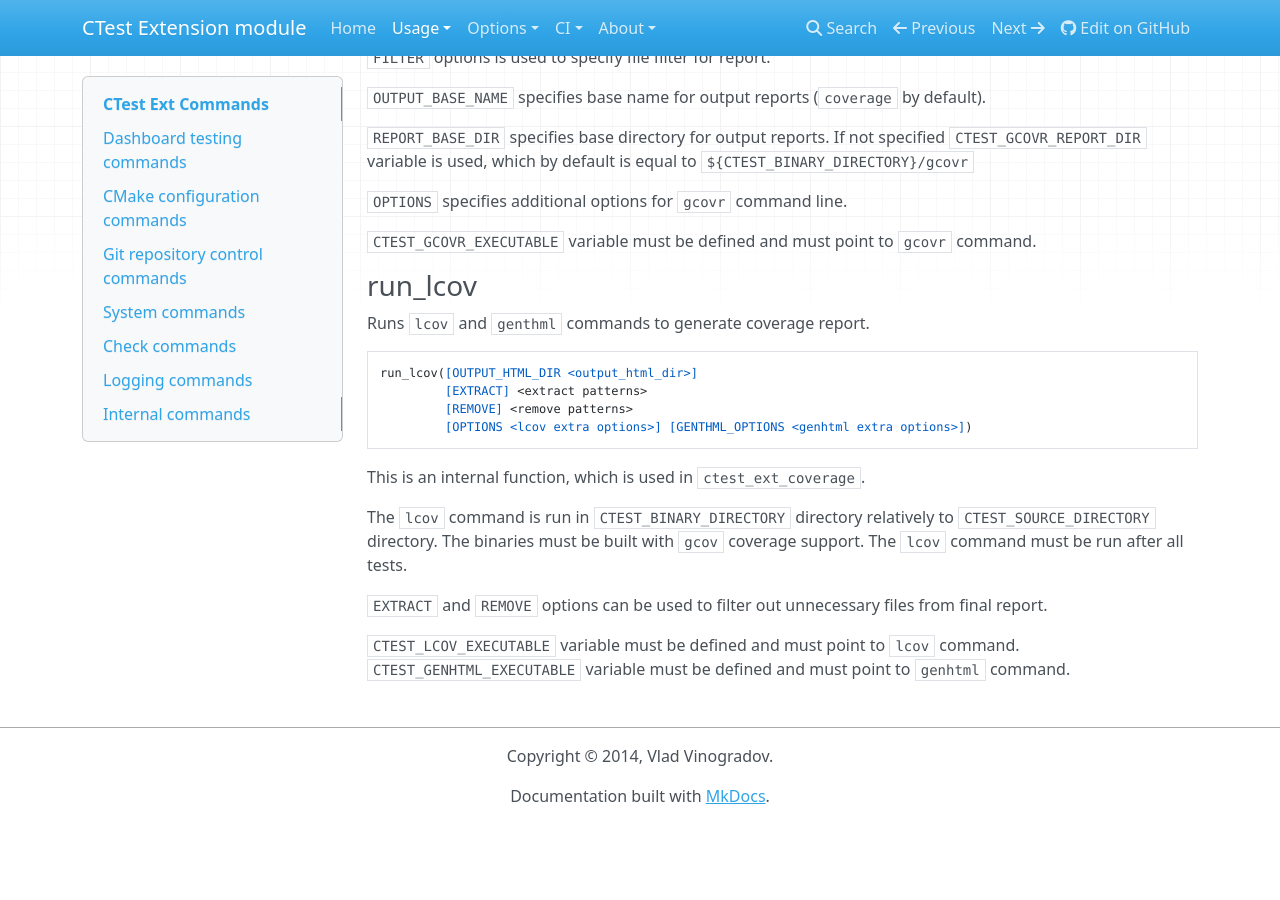
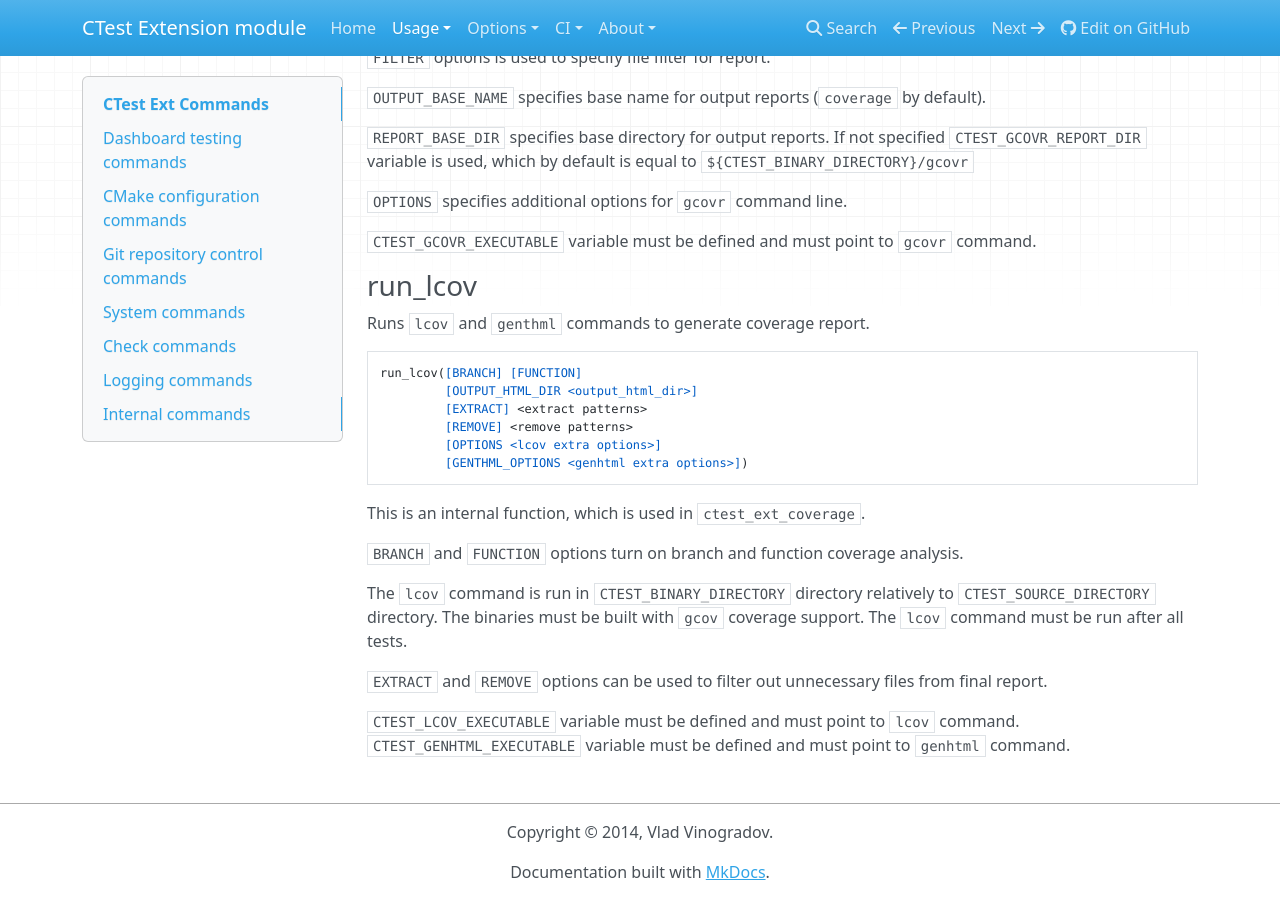
Before and after one commit to vinograd47/ctest-ext, an MkDocs documentation site: the page built from docs/usage/commands.md, in a window 1280 px wide and 900 px high, scrolled down 4855 px. Built offline with MkDocs 1.6.1, drawn with Linux system fonts in a browser that asks for light colours; nearby versions of some CDN libraries; old or Windows-style settings are respelled for this version of MkDocs; before the commit the page ends 5679 px from its top, so only the background shows below that.

Commit message:
refactor run_lcov command, add branch and function coverage support

```diff
--- a/docs/usage/commands.md
+++ b/docs/usage/commands.md
@@ -227,12 +227,16 @@
 
 Runs `lcov` and `genthml` commands to generate coverage report.
 
-    run_lcov([OUTPUT_HTML_DIR <output_html_dir>]
+    run_lcov([BRANCH] [FUNCTION]
+             [OUTPUT_HTML_DIR <output_html_dir>]
              [EXTRACT] <extract patterns>
              [REMOVE] <remove patterns>
-             [OPTIONS <lcov extra options>] [GENTHML_OPTIONS <genhtml extra options>])
+             [OPTIONS <lcov extra options>]
+             [GENTHML_OPTIONS <genhtml extra options>])
 
 This is an internal function, which is used in `ctest_ext_coverage`.
+
+`BRANCH` and `FUNCTION` options turn on branch and function coverage analysis.
 
 The `lcov` command is run in `CTEST_BINARY_DIRECTORY` directory relatively to `CTEST_SOURCE_DIRECTORY` directory.
 The binaries must be built with `gcov` coverage support.
```
Also changed, not shown: 1 other file.
